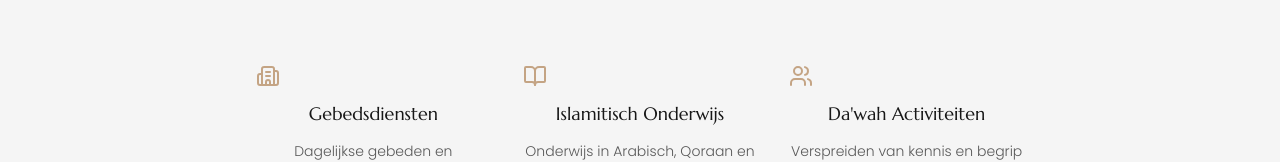
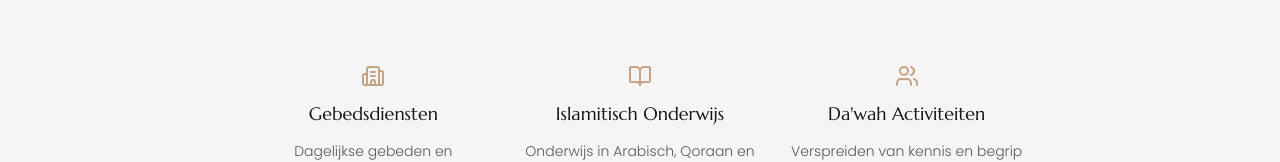
Before and after one commit to LouayCoding/elmouahidin, a Next.js app: page / in a window 1280 px wide. Shown: the part 442-604 px from the top of the page. Built offline with nearby package versions, Linux system fonts and the light colour scheme; no server answers.

Commit message:
Center service icons in Hero section

```diff
--- a/src/components/sections/Hero.tsx
+++ b/src/components/sections/Hero.tsx
@@ -120,7 +120,7 @@ export function Hero() {
                   transition: { duration: 0.3 }
                 }}
               >
-                <div style={{ color: '#C4A484' }}>
+                <div className="flex justify-center" style={{ color: '#C4A484' }}>
                   {service.icon}
                 </div>
                 <h3 className="font-marcellus text-lg font-medium"
```
